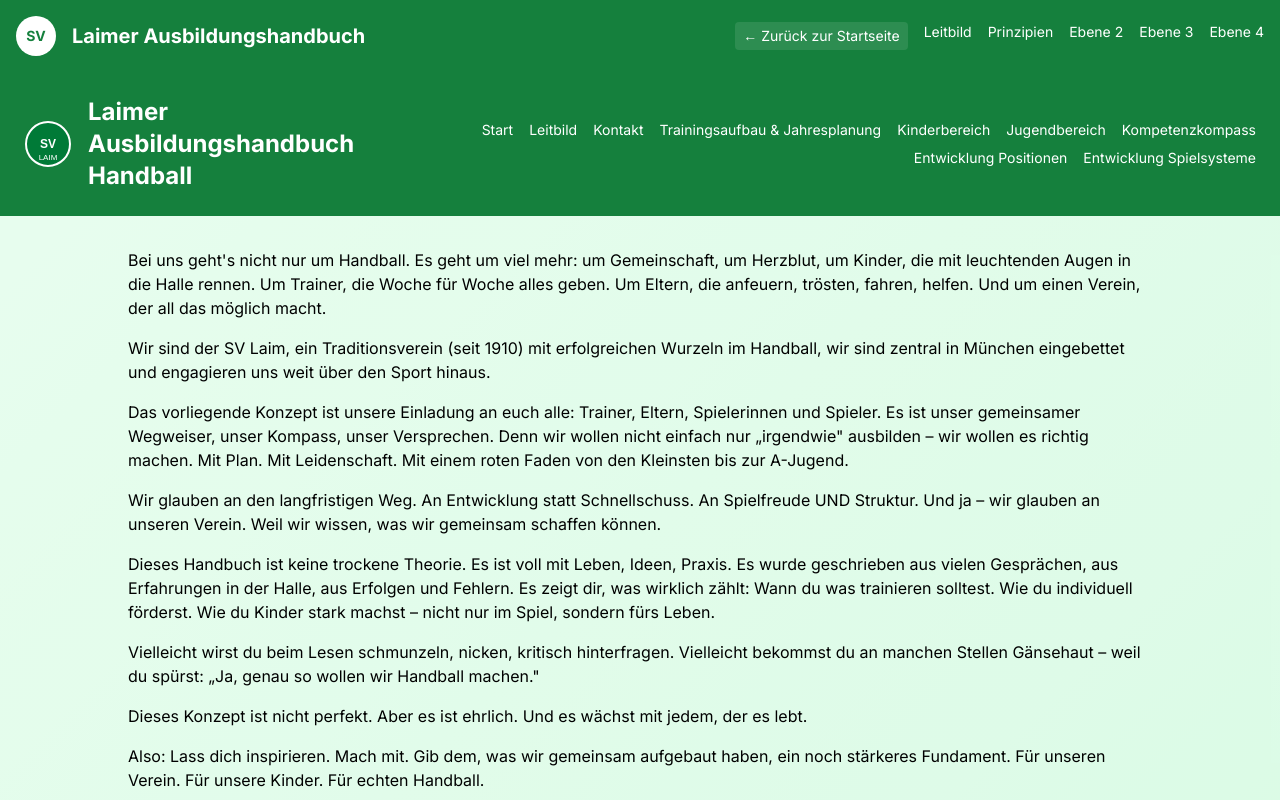
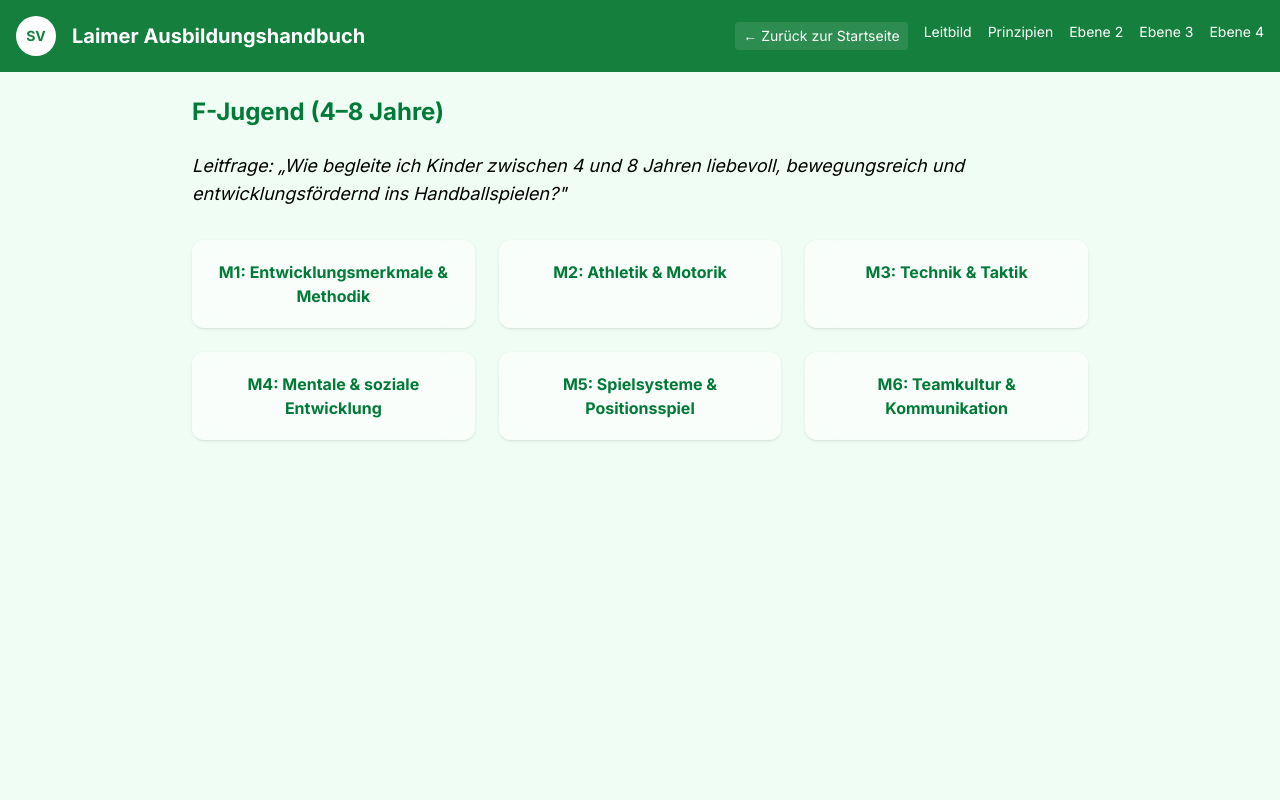
Before and after one commit to OGCoach23/Handbuch-Ausbildung, a React (Vite) app: page /f-jugend in a window 1280 px wide. Shown: the top 800 px of the page. Built offline with nearby package versions, Linux system fonts and the light colour scheme.

Commit message:
Add F-Jugend page with 6 module subpages and complete routing structure

```diff
--- a/src/App.jsx
+++ b/src/App.jsx
@@ -10,6 +10,13 @@ import Ebene2 from "./pages/Ebene2";
 import Ebene3 from "./pages/Ebene3";
 import Ebene4 from "./pages/Ebene4";
 import Ausbildungsprinzipien from "./pages/Ausbildungsprinzipien";
+import FJugendPage from "./pages/f-jugend";
+import FJugendM1 from "./pages/f-jugend-m1";
+import FJugendM2 from "./pages/f-jugend-m2";
+import FJugendM3 from "./pages/f-jugend-m3";
+import FJugendM4 from "./pages/f-jugend-m4";
+import FJugendM5 from "./pages/f-jugend-m5";
+import FJugendM6 from "./pages/f-jugend-m6";
 
 const KontaktPage = () => (
   <main className="min-h-screen bg-lightgray p-8">
@@ -70,6 +77,13 @@ function App() {
           <Route path="/ebene4" element={<Ebene4 />} />
           <Route path="/ausbildungsprinzipien" element={<Ausbildungsprinzipien />} />
           <Route path="/kontakt" element={<KontaktPage />} />
+          <Route path="/f-jugend" element={<FJugendPage />} />
+          <Route path="/f-jugend-m1" element={<FJugendM1 />} />
+          <Route path="/f-jugend-m2" element={<FJugendM2 />} />
+          <Route path="/f-jugend-m3" element={<FJugendM3 />} />
+          <Route path="/f-jugend-m4" element={<FJugendM4 />} />
+          <Route path="/f-jugend-m5" element={<FJugendM5 />} />
+          <Route path="/f-jugend-m6" element={<FJugendM6 />} />
           <Route path="/kinderbereich" element={<AltersLeistungsstufen />} />
           <Route path="/jugendbereich" element={<Ebene2 />} />
           <Route path="/kompetenzkompass" element={<Ebene3 />} />
--- /dev/null
+++ b/src/pages/f-jugend-m1.jsx
@@ -0,0 +1,33 @@
+import { motion } from "framer-motion";
+import { Link } from "react-router-dom";
+
+export default function FJugendM1() {
+  return (
+    <div className="bg-green-50 min-h-screen p-6">
+      <motion.div
+        initial={{ opacity: 0, y: 30 }}
+        animate={{ opacity: 1, y: 0 }}
+        transition={{ duration: 0.6 }}
+        className="max-w-4xl mx-auto"
+      >
+        <div className="mb-6">
+          <Link to="/f-jugend" className="text-primary hover:underline">
+            ← Zurück zur F-Jugend Übersicht
+          </Link>
+        </div>
+
+        <h1 className="text-2xl font-bold text-primary mb-6">M1: Entwicklungsmerkmale & Methodik</h1>
+        <p className="text-lg mb-8 italic">
+          Wie lernen Kinder zwischen 4 und 8 Jahren – und wie richten wir unser Training darauf aus?
+        </p>
+
+        <div className="bg-white/60 backdrop-blur-md p-6 rounded-xl shadow">
+          <h2 className="text-xl font-bold text-primary mb-4">Inhalt wird noch erstellt</h2>
+          <p className="text-gray-700">
+            Dieses Modul wird noch mit detaillierten Inhalten zur Entwicklungsmethodik für die F-Jugend gefüllt.
+          </p>
+        </div>
+      </motion.div>
+    </div>
+  );
+}
--- /dev/null
+++ b/src/pages/f-jugend-m2.jsx
@@ -0,0 +1,33 @@
+import { motion } from "framer-motion";
+import { Link } from "react-router-dom";
+
+export default function FJugendM2() {
+  return (
+    <div className="bg-green-50 min-h-screen p-6">
+      <motion.div
+        initial={{ opacity: 0, y: 30 }}
+        animate={{ opacity: 1, y: 0 }}
+        transition={{ duration: 0.6 }}
+        className="max-w-4xl mx-auto"
+      >
+        <div className="mb-6">
+          <Link to="/f-jugend" className="text-primary hover:underline">
+            ← Zurück zur F-Jugend Übersicht
+          </Link>
+        </div>
+
+        <h1 className="text-2xl font-bold text-primary mb-6">M2: Athletik & Motorik</h1>
+        <p className="text-lg mb-8 italic">
+          Bewegungskompetenz als Fundament: kindgerecht, vielseitig, handballspezifisch.
+        </p>
+
+        <div className="bg-white/60 backdrop-blur-md p-6 rounded-xl shadow">
+          <h2 className="text-xl font-bold text-primary mb-4">Inhalt wird noch erstellt</h2>
+          <p className="text-gray-700">
+            Dieses Modul wird noch mit detaillierten Inhalten zur Athletik und Motorik für die F-Jugend gefüllt.
+          </p>
+        </div>
+      </motion.div>
+    </div>
+  );
+}
--- /dev/null
+++ b/src/pages/f-jugend-m3.jsx
@@ -0,0 +1,33 @@
+import { motion } from "framer-motion";
+import { Link } from "react-router-dom";
+
+export default function FJugendM3() {
+  return (
+    <div className="bg-green-50 min-h-screen p-6">
+      <motion.div
+        initial={{ opacity: 0, y: 30 }}
+        animate={{ opacity: 1, y: 0 }}
+        transition={{ duration: 0.6 }}
+        className="max-w-4xl mx-auto"
+      >
+        <div className="mb-6">
+          <Link to="/f-jugend" className="text-primary hover:underline">
+            ← Zurück zur F-Jugend Übersicht
+          </Link>
+        </div>
+
+        <h1 className="text-2xl font-bold text-primary mb-6">M3: Technik & Taktik</h1>
+        <p className="text-lg mb-8 italic">
+          Vom ersten Prellen bis zum komplexen Umschaltspiel – wir strukturieren den Weg.
+        </p>
+
+        <div className="bg-white/60 backdrop-blur-md p-6 rounded-xl shadow">
+          <h2 className="text-xl font-bold text-primary mb-4">Inhalt wird noch erstellt</h2>
+          <p className="text-gray-700">
+            Dieses Modul wird noch mit detaillierten Inhalten zur Technik und Taktik für die F-Jugend gefüllt.
+          </p>
+        </div>
+      </motion.div>
+    </div>
+  );
+}
--- /dev/null
+++ b/src/pages/f-jugend-m4.jsx
@@ -0,0 +1,33 @@
+import { motion } from "framer-motion";
+import { Link } from "react-router-dom";
+
+export default function FJugendM4() {
+  return (
+    <div className="bg-green-50 min-h-screen p-6">
+      <motion.div
+        initial={{ opacity: 0, y: 30 }}
+        animate={{ opacity: 1, y: 0 }}
+        transition={{ duration: 0.6 }}
+        className="max-w-4xl mx-auto"
+      >
+        <div className="mb-6">
+          <Link to="/f-jugend" className="text-primary hover:underline">
+            ← Zurück zur F-Jugend Übersicht
+          </Link>
+        </div>
+
+        <h1 className="text-2xl font-bold text-primary mb-6">M4: Mentale & soziale Entwicklung</h1>
+        <p className="text-lg mb-8 italic">
+          Persönlichkeit stärken, Teamverhalten fördern, mit Druck und Fehlern umgehen.
+        </p>
+
+        <div className="bg-white/60 backdrop-blur-md p-6 rounded-xl shadow">
+          <h2 className="text-xl font-bold text-primary mb-4">Inhalt wird noch erstellt</h2>
+          <p className="text-gray-700">
+            Dieses Modul wird noch mit detaillierten Inhalten zur mentalen und sozialen Entwicklung für die F-Jugend gefüllt.
+          </p>
+        </div>
+      </motion.div>
+    </div>
+  );
+}
--- /dev/null
+++ b/src/pages/f-jugend-m5.jsx
@@ -0,0 +1,33 @@
+import { motion } from "framer-motion";
+import { Link } from "react-router-dom";
+
+export default function FJugendM5() {
+  return (
+    <div className="bg-green-50 min-h-screen p-6">
+      <motion.div
+        initial={{ opacity: 0, y: 30 }}
+        animate={{ opacity: 1, y: 0 }}
+        transition={{ duration: 0.6 }}
+        className="max-w-4xl mx-auto"
+      >
+        <div className="mb-6">
+          <Link to="/f-jugend" className="text-primary hover:underline">
+            ← Zurück zur F-Jugend Übersicht
+          </Link>
+        </div>
+
+        <h1 className="text-2xl font-bold text-primary mb-6">M5: Spielsysteme & Positionsspiel</h1>
+        <p className="text-lg mb-8 italic">
+          Was Spieler:innen wann über Räume, Rollen und Systeme lernen sollen – ohne zu überfordern.
+        </p>
+
+        <div className="bg-white/60 backdrop-blur-md p-6 rounded-xl shadow">
+          <h2 className="text-xl font-bold text-primary mb-4">Inhalt wird noch erstellt</h2>
+          <p className="text-gray-700">
+            Dieses Modul wird noch mit detaillierten Inhalten zu Spielsystemen und Positionsspiel für die F-Jugend gefüllt.
+          </p>
+        </div>
+      </motion.div>
+    </div>
+  );
+}
--- /dev/null
+++ b/src/pages/f-jugend-m6.jsx
@@ -0,0 +1,33 @@
+import { motion } from "framer-motion";
+import { Link } from "react-router-dom";
+
+export default function FJugendM6() {
+  return (
+    <div className="bg-green-50 min-h-screen p-6">
+      <motion.div
+        initial={{ opacity: 0, y: 30 }}
+        animate={{ opacity: 1, y: 0 }}
+        transition={{ duration: 0.6 }}
+        className="max-w-4xl mx-auto"
+      >
+        <div className="mb-6">
+          <Link to="/f-jugend" className="text-primary hover:underline">
+            ← Zurück zur F-Jugend Übersicht
+          </Link>
+        </div>
+
+        <h1 className="text-2xl font-bold text-primary mb-6">M6: Teamkultur & Kommunikation</h1>
+        <p className="text-lg mb-8 italic">
+          Miteinander wachsen – durch Sprache, Werte und gelebte Verantwortung.
+        </p>
+
+        <div className="bg-white/60 backdrop-blur-md p-6 rounded-xl shadow">
+          <h2 className="text-xl font-bold text-primary mb-4">Inhalt wird noch erstellt</h2>
+          <p className="text-gray-700">
+            Dieses Modul wird noch mit detaillierten Inhalten zu Teamkultur und Kommunikation für die F-Jugend gefüllt.
+          </p>
+        </div>
+      </motion.div>
+    </div>
+  );
+}
--- /dev/null
+++ b/src/pages/f-jugend.jsx
@@ -0,0 +1,59 @@
+import { motion } from "framer-motion";
+import { Link } from "react-router-dom";
+
+const moduleCards = [
+  {
+    title: "M1: Entwicklungsmerkmale & Methodik",
+    link: "/f-jugend-m1",
+  },
+  {
+    title: "M2: Athletik & Motorik",
+    link: "/f-jugend-m2",
+  },
+  {
+    title: "M3: Technik & Taktik",
+    link: "/f-jugend-m3",
+  },
+  {
+    title: "M4: Mentale & soziale Entwicklung",
+    link: "/f-jugend-m4",
+  },
+  {
+    title: "M5: Spielsysteme & Positionsspiel",
+    link: "/f-jugend-m5",
+  },
+  {
+    title: "M6: Teamkultur & Kommunikation",
+    link: "/f-jugend-m6",
+  },
+];
+
+export default function FJugendPage() {
+  return (
+    <div className="bg-green-50 min-h-screen p-6">
+      <motion.div
+        initial={{ opacity: 0, y: 30 }}
+        animate={{ opacity: 1, y: 0 }}
+        transition={{ duration: 0.6 }}
+        className="max-w-4xl mx-auto"
+      >
+        <h1 className="text-2xl font-bold text-primary mb-6">F-Jugend (4–8 Jahre)</h1>
+        <p className="text-lg mb-8 italic">
+          Leitfrage: „Wie begleite ich Kinder zwischen 4 und 8 Jahren liebevoll, bewegungsreich und entwicklungsfördernd ins Handballspielen?"
+        </p>
+
+        <div className="grid grid-cols-1 sm:grid-cols-2 lg:grid-cols-3 gap-6">
+          {moduleCards.map(({ title, link }) => (
+            <Link
+              to={link}
+              key={title}
+              className="bg-white/60 backdrop-blur-md p-5 rounded-xl shadow hover:shadow-lg hover:scale-[1.02] transition duration-300"
+            >
+              <h3 className="font-bold text-primary text-center">{title}</h3>
+            </Link>
+          ))}
+        </div>
+      </motion.div>
+    </div>
+  );
+}
```
